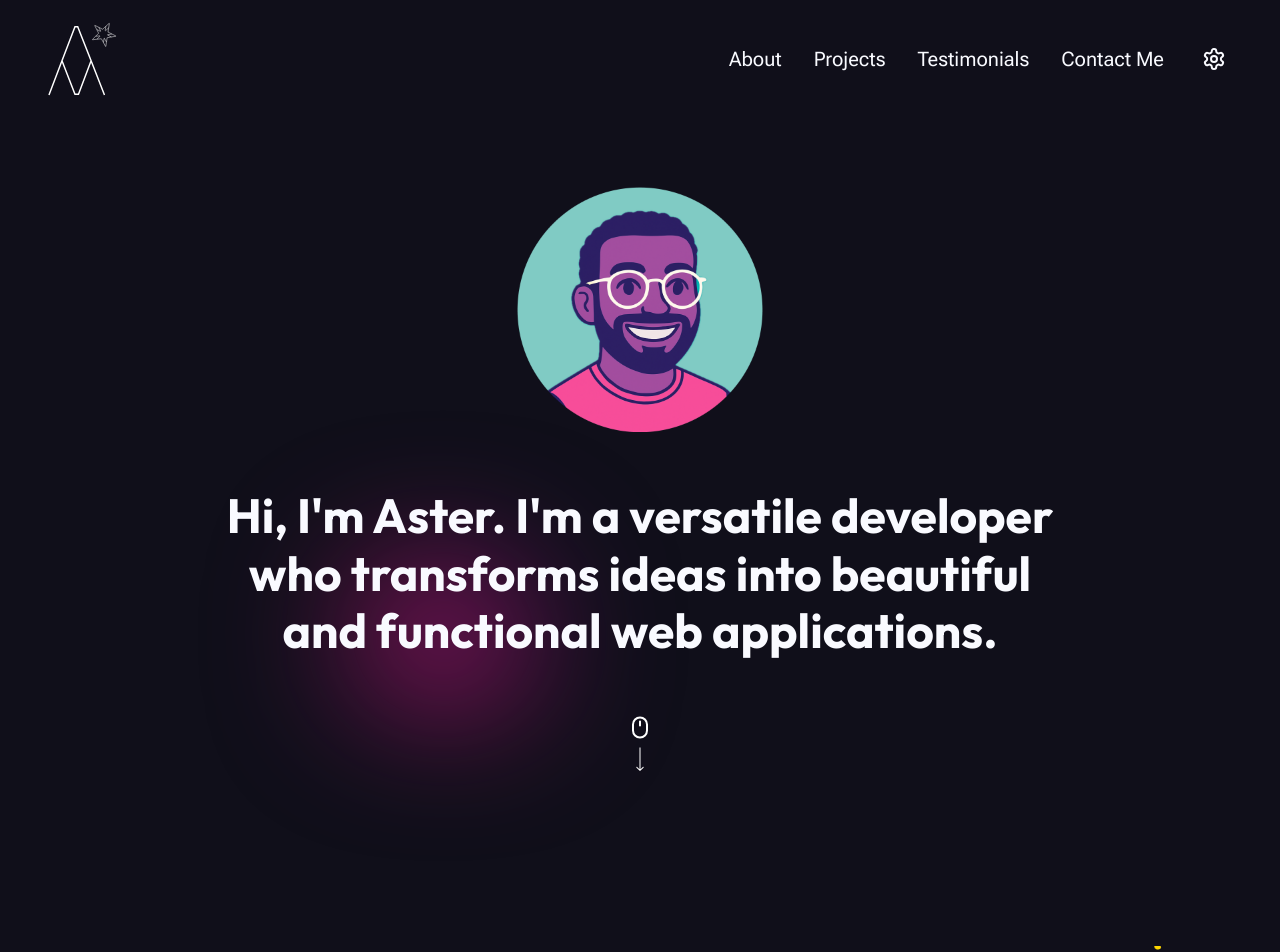
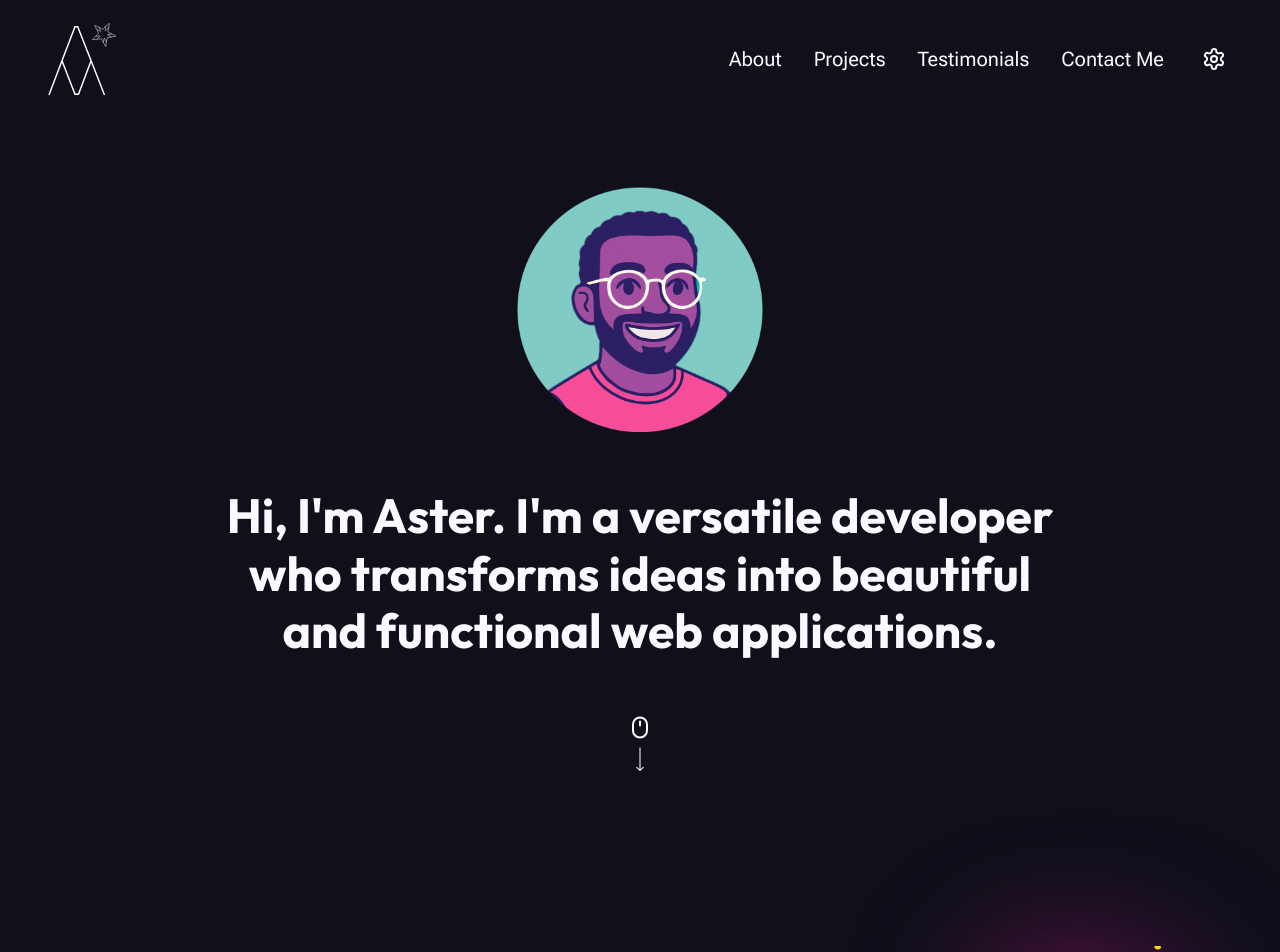
Before and after one commit to aboddenp/personal-website-v2, a Next.js app: page / in a window 1280 px wide. Shown: the top 952 px of the page. Built offline with nearby package versions, Linux system fonts and the light colour scheme; no server answers.

Commit message:
dumb mistake with GPU optimized x and y versus top and left animation

```diff
--- a/src/components/AuraBlob/AuraBlob.tsx
+++ b/src/components/AuraBlob/AuraBlob.tsx
@@ -96,7 +96,7 @@ function AuraBlob() {
 
   return (
     <motion.div
-      animate={{ top: blobPosY, left: blobPosX, transition: { stiffness: 150, damping: 80, type: 'spring' } }}
+      animate={{ y: blobPosY, x: blobPosX, transition: { stiffness: 150, damping: 80, type: 'spring' } }}
       className={`${styles.blobWrapper}`}
     >
       <div className={`${styles.blob}`}></div>
```
Also changed, not shown: 1 other file (tests, documents, lock files or other folders).
